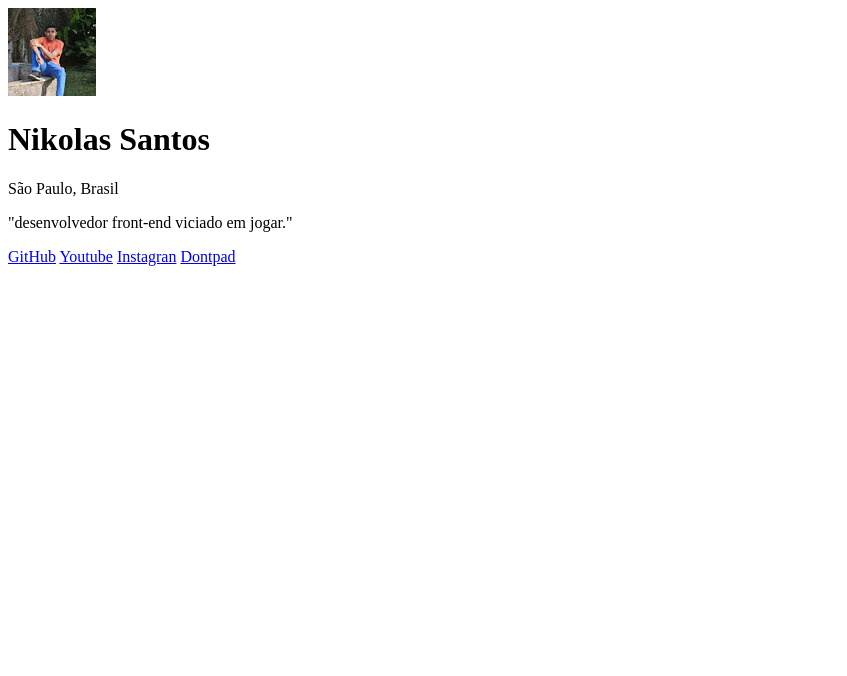
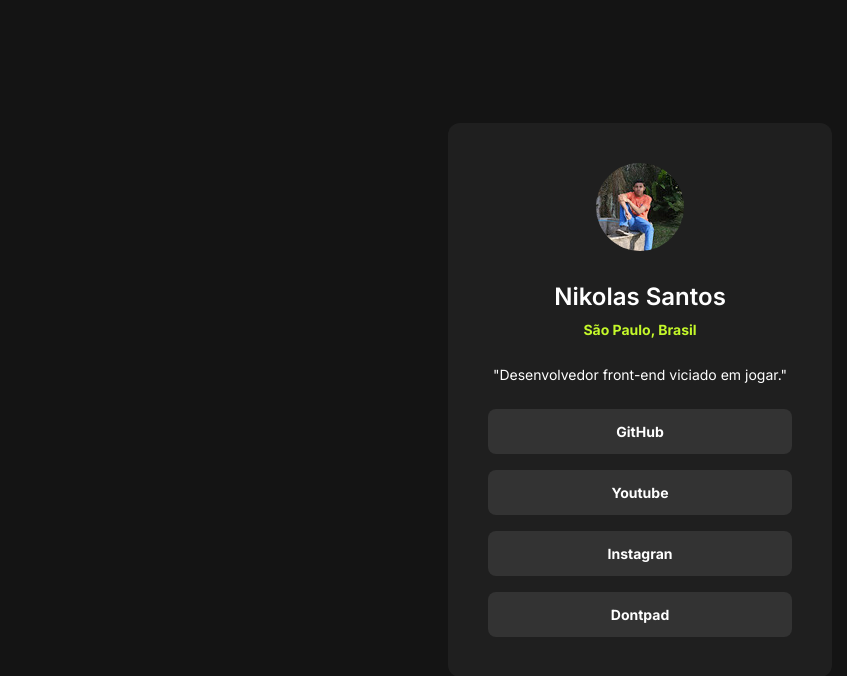
Before and after one commit to NikolasDev08/meus-links, a plain HTML site: page index.html in a window 1280 px wide. Shown: the whole page, without its empty margins (0-847 px from the left). Drawn offline with Linux system fonts and the light colour scheme.

Commit message:
adicionado o target para as ancoras e projeto finalizado

```diff
--- a/index.html
+++ b/index.html
@@ -3,20 +3,24 @@
 <head>
     <meta charset="UTF-8">
     <meta name="viewport" content="width=device-width, initial-scale=1.0">
+    <link rel="stylesheet" href="style.css">
+    <link rel="preconnect" href="https://fonts.googleapis.com">
+    <link rel="preconnect" href="https://fonts.gstatic.com" crossorigin>
+    <link href="https://fonts.googleapis.com/css2?family=Inter:ital,opsz,wght@0,14..32,100..900;1,14..32,100..900&family=Space+Mono:ital,wght@0,400;0,700;1,400;1,700&display=swap" rel="stylesheet">
     <title>Meus Links</title>
 </head>
 <body>
     <div>
         <img src="./meus links (1).jpg" alt="imagem do criador da pagina de links">
         <h1>Nikolas Santos</h1>
-        <p>São Paulo, Brasil</p>
+        <strong>São Paulo, Brasil</strong>
 
-        <p>"desenvolvedor front-end viciado em jogar."</p>
+        <p>"Desenvolvedor front-end viciado em jogar."</p>
 
-        <a href="https://github.com/NikolasDev08">GitHub</a>
-        <a href="https://www.youtube.com/@nikolassantossttt">Youtube</a>
-        <a href="https://www.instagram.com/nikolas_stt">Instagran</a>
-        <a href="https://dontpad.com/Meus%20links">Dontpad</a>
+        <a href="https://github.com/NikolasDev08" target="_blank">GitHub</a>
+        <a href="https://www.youtube.com/@nikolassantossttt" target="_blank">Youtube</a>
+        <a href="https://www.instagram.com/nikolas_stt" target="_blank">Instagran</a>
+        <a href="https://dontpad.com/Meus%20links" target="_blank">Dontpad</a>
     </div>
 </body>
 </html>
```
